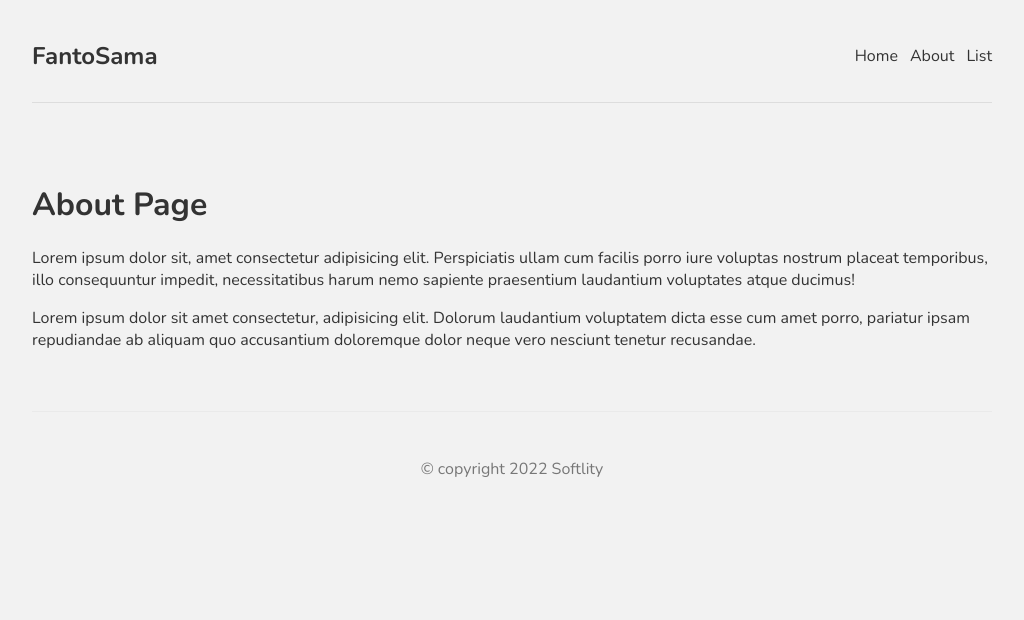
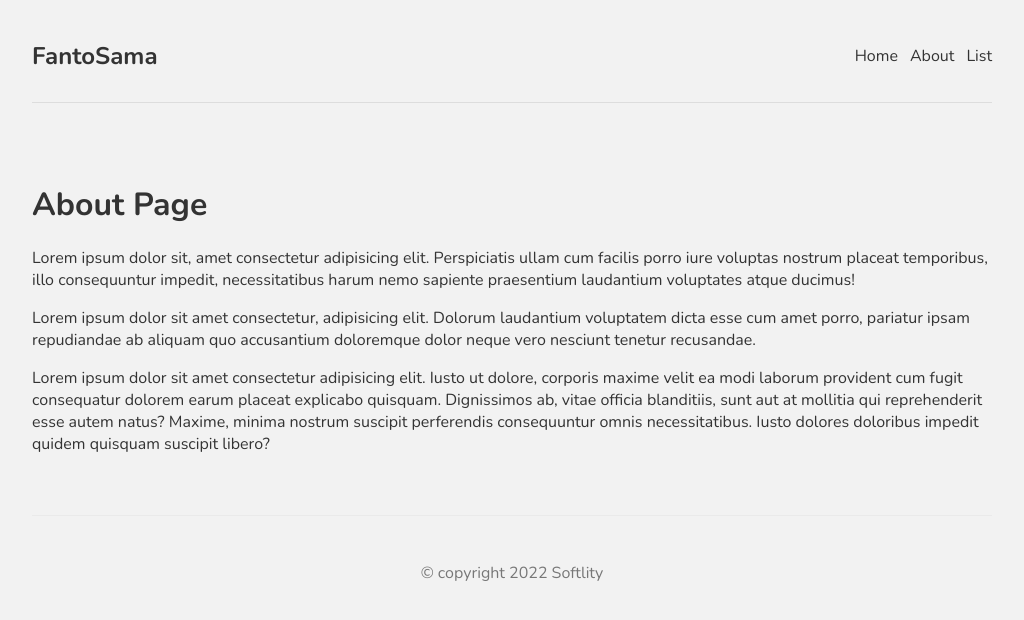
Before and after one commit to fanto237/webui, a Next.js app: page /about in a window 1280 px wide. Shown: the top 620 px of the page, without its empty margins (128-1152 px from the left). Built offline with nearby package versions, Linux system fonts and the light colour scheme.

Commit message:
adding new paragraph to about

```diff
--- a/pages/about.jsx
+++ b/pages/about.jsx
@@ -14,6 +14,15 @@ const About = () => {
         repudiandae ab aliquam quo accusantium doloremque dolor neque vero
         nesciunt tenetur recusandae.
       </p>
+      <p>
+        Lorem ipsum dolor sit amet consectetur adipisicing elit. Iusto ut
+        dolore, corporis maxime velit ea modi laborum provident cum fugit
+        consequatur dolorem earum placeat explicabo quisquam. Dignissimos ab,
+        vitae officia blanditiis, sunt aut at mollitia qui reprehenderit esse
+        autem natus? Maxime, minima nostrum suscipit perferendis consequuntur
+        omnis necessitatibus. Iusto dolores doloribus impedit quidem quisquam
+        suscipit libero?
+      </p>
     </div>
   );
 };
```
